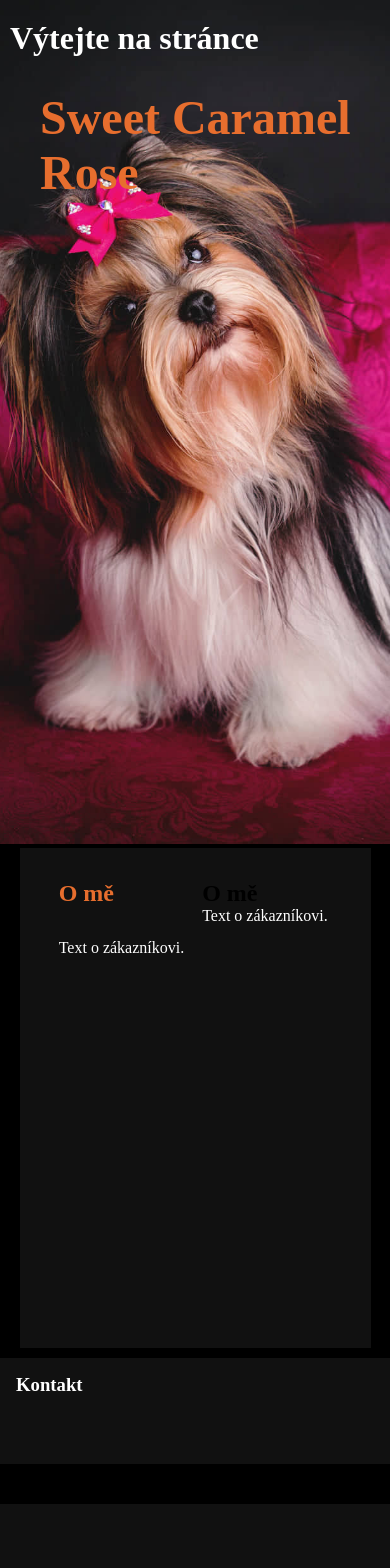
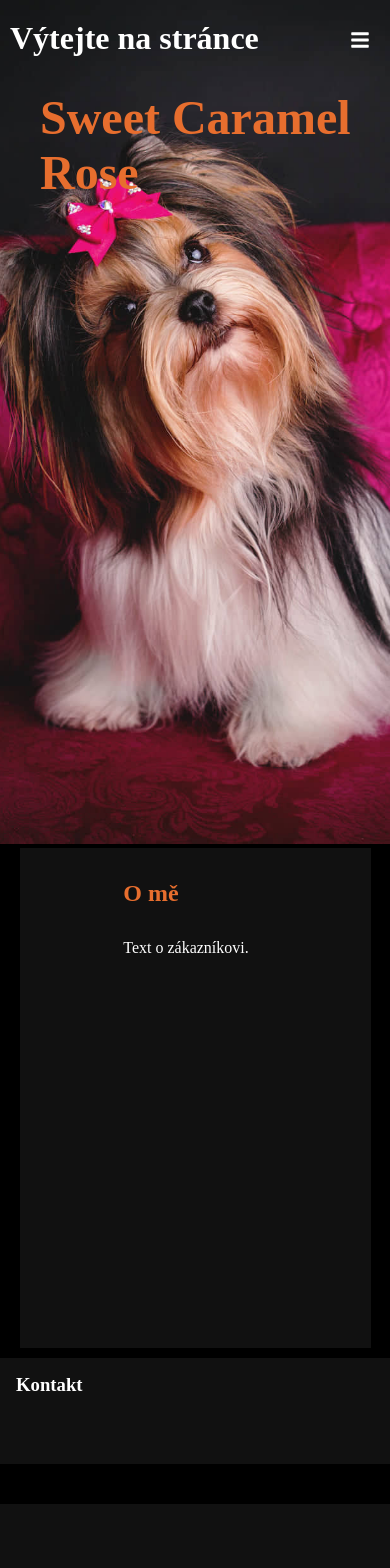
Before and after one commit to KvetoslavPrikryl/Sweet_Caramel_Rose, a React (Create React App) app: page / in a window 390 px wide. Shown: the top 1568 px of the page. Built offline with nearby package versions, Linux system fonts and the light colour scheme.

Commit message:
adjustments in About and Navbar

```diff
--- a/src/components/About.js
+++ b/src/components/About.js
@@ -5,15 +5,10 @@ const About = () => {
   return (
     <div className='about-container'>
         <div className='about-cont'>
-            <div className='about-left'>
+            <div className='about-text'>
                 <h2>O mě</h2>
                 <p>Text o zákazníkovi.</p>
             </div>
-            <div className='about-right'>
-                <h2>O mě</h2>
-                <p>Text o zákazníkovi.</p>
-            </div>
-
         </div>
     </div>
   )
--- a/src/components/AboutStyles.css
+++ b/src/components/AboutStyles.css
@@ -10,17 +10,12 @@
     padding: 2rem;
     display: flex;
 }
-.about-container .about-cont .about-left{
+.about-container .about-cont .about-text{
     height:100%;
-    width:45%;
+    width:50%;
     margin: auto;
 }
-.about-container .about-cont .about-right{
-    height:100%;
-    width:45%;
-    margin: auto;
-}
-.about-container .about-cont .about-left h2{
+.about-container .about-cont .about-text h2{
     margin-bottom: 2rem;
     color: rgba(231,110,46,255);
 }
--- a/src/components/FooterStyles.css
+++ b/src/components/FooterStyles.css
@@ -1,5 +1,5 @@
 .footer-container{
-    background: rgb(0, 0, 0);
+    background: black;
     width:100%;
     height: 250px;
     display: grid;
--- a/src/components/Navbar.js
+++ b/src/components/Navbar.js
@@ -1,11 +1,16 @@
-import React from 'react'
+import React, {useState} from 'react'
 import { Link } from 'react-router-dom'
 import "./NavbarStyles.css"
+import { FaBars, FaTimes } from "react-icons/fa";
 
 const Navbar = () => {
+  const [click, setClick] = useState(false);
+  const handleClick = () => setClick(!click);
+
   return (
     <div className='header'>
-        <ul>
+      <div className={click ? "navMenu active": "navMenu"}>
+          <ul>
             <li>
                 <Link to="/"><button className="btn">Domu</button></Link>
             </li>
@@ -18,8 +23,13 @@ const Navbar = () => {
             <li>
                 <Link to="/kontakt"><button className="btn">Kontakt</button></Link>
             </li>
-        </ul>
+          </ul>
+      </div>
+        <div className="hamburger" onClick={handleClick}>
+            {click ? (<FaTimes size={20} style={{color:"white"}} />):(<FaBars size={20} style={{color:"white"}} />)}
+        </div>
     </div>
+
   )
 }
 
--- a/src/components/NavbarStyles.css
+++ b/src/components/NavbarStyles.css
@@ -1,8 +1,10 @@
 .header{
+    width: 100%;
+    background: transparent;
+}
+.navMenu{
     width: 200px;
-    height: 100vh;
     padding: 20px;
-    background: transparent;
     position: absolute;
     top: 30%;
     left: 0;
@@ -13,8 +15,30 @@
 .header ul{
     list-style-type: none;
 }
+.hamburger{
+    display: none;
+    position: absolute;
+    right: 20px;
+    top: 30px;
+}
 @media screen and (max-width: 640px) {
-    .header{
+    .navMenu{
+        flex-direction: column;
+        justify-content: center;
+        align-items: center;
+        width: 100%;
+        height: 100vh;
+        background: rgba(0, 0, 0, 0.9);
+        top: 0;
         left: -100%;
+        transition: 0.3s;
+        text-align: center;
+        padding-top: 40%;
+    }
+    .navMenu.active{
+        left:0;
+    }
+    .hamburger{
+        display: initial;
     }
 }
```
